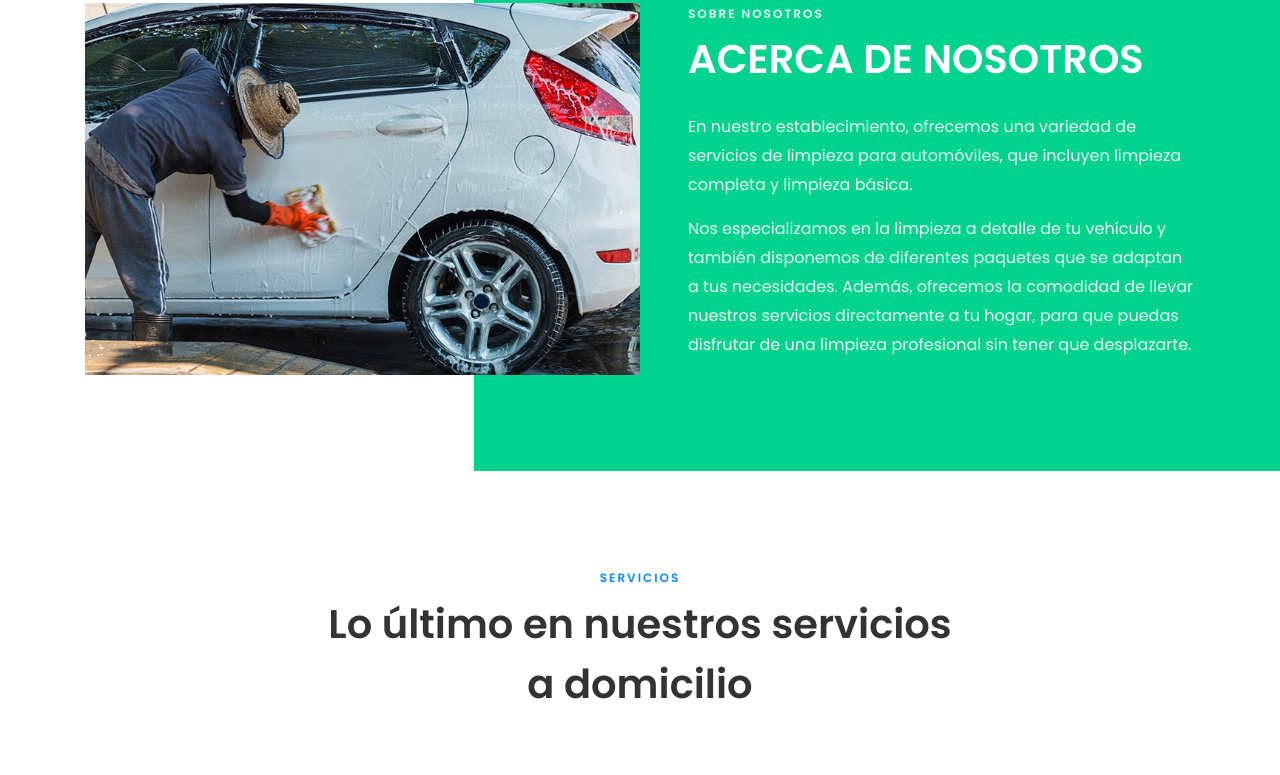
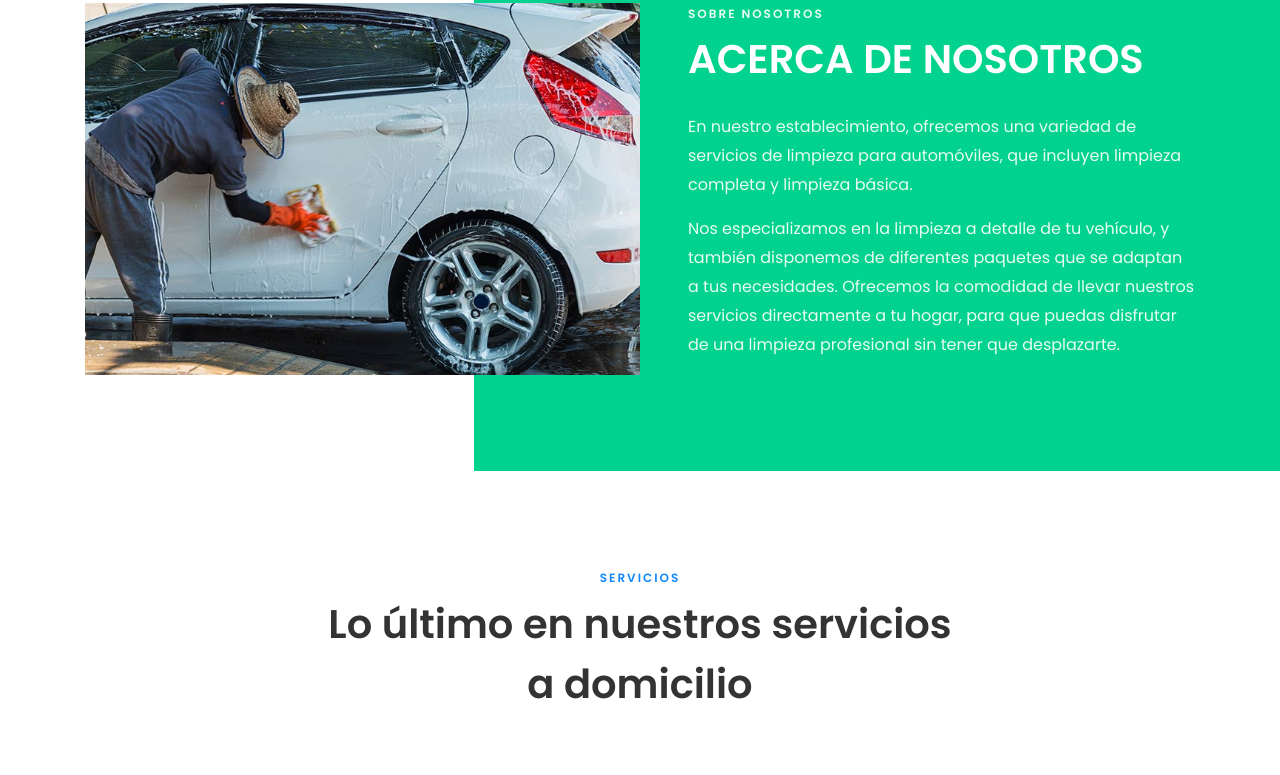
Before and after one commit to Autolavado-Elsoftware/autolava, a plain HTML site: page index.html in a window 1280 px wide. Shown: the part 1279-2054 px from the top of the page. Drawn offline with Linux system fonts and the light colour scheme; some packages are replaced by stand-ins of ours; no server answers; a web font is replaced by a local one.

Commit message:
Update index.html

```diff
--- a/index.html
+++ b/index.html
@@ -173,7 +173,8 @@
                 <h2 class="mb-4">ACERCA DE NOSOTROS</h2>
 
                 <p>En nuestro establecimiento, ofrecemos una variedad de servicios de limpieza para automóviles, que incluyen limpieza completa y limpieza básica.</p>
-                <p>Nos especializamos en la limpieza a detalle de tu vehículo y también disponemos de diferentes paquetes que se adaptan a tus necesidades. Además, ofrecemos la comodidad de llevar nuestros servicios directamente a tu hogar, para que puedas disfrutar de una limpieza profesional sin tener que desplazarte.</p>
+                <p>Nos especializamos en la limpieza a detalle de tu vehículo, y también disponemos de diferentes paquetes que se adaptan a tus necesidades.
+                  Ofrecemos la comodidad de llevar nuestros servicios directamente a tu hogar, para que puedas disfrutar de una limpieza profesional sin tener que desplazarte.</p>
               </div>
             </div>
           </div>
```
